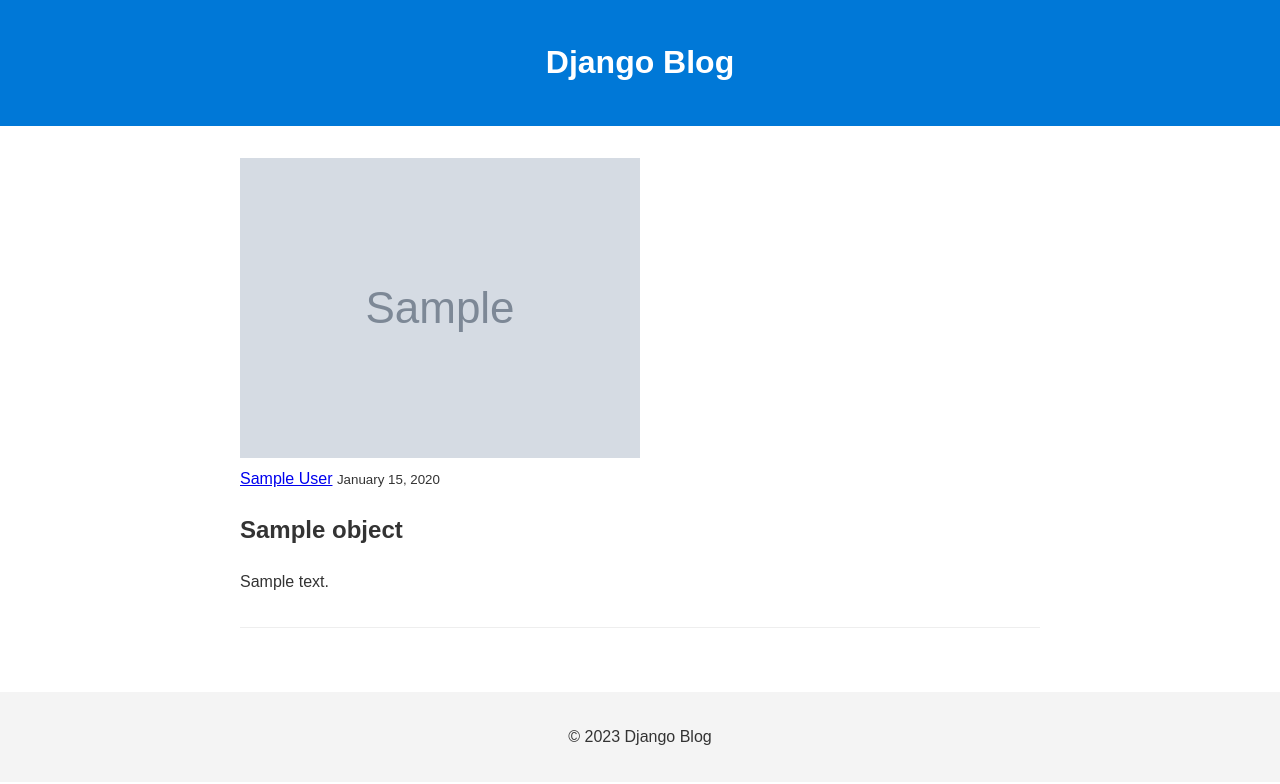
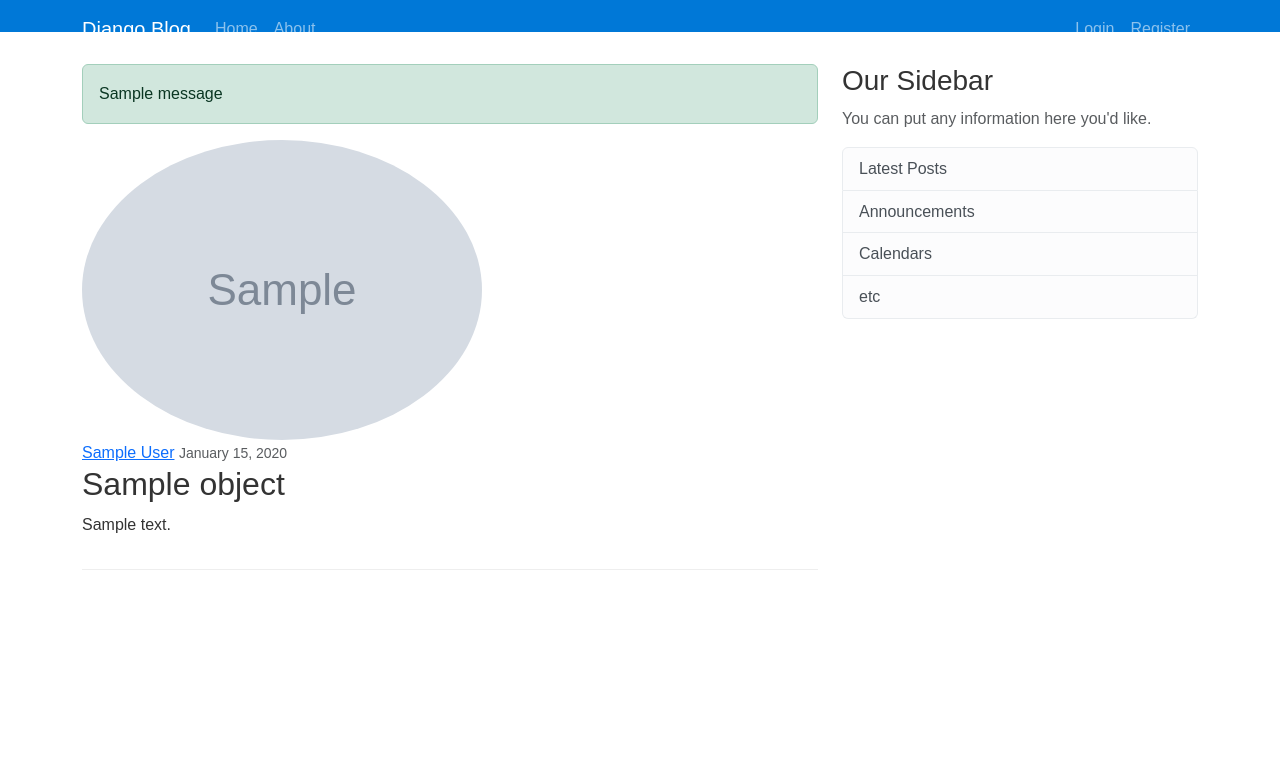
Before and after one commit to haystarkk/Alx_DjangoLearnLab, a Django app: template django_blog/blog/templates/blog/post_detail.html in a window 1280 px wide. Shown: the top 784 px of the page. Run offline with Django 5.2, Linux system fonts and the light colour scheme; the template is opened without the code that fills it: most values are stand-ins (such as "Sample title", 1, 10 or a date in 2020); grey boxes marked "Sample" are stand-in pictures; one stand-in notice (Sample message) is shown.

Commit message:
Update base.html

```diff
--- a/django_blog/blog/templates/blog/base.html
+++ b/django_blog/blog/templates/blog/base.html
@@ -3,30 +3,86 @@
 <head>
     <meta charset="UTF-8">
     <meta name="viewport" content="width=device-width, initial-scale=1.0">
-    <title>Django Blog</title>
+    {% if title %}
+        <title>Django Blog - {{ title }}</title>
+    {% else %}
+        <title>Django Blog</title>
+    {% endif %}
+    <!-- Bootstrap CSS -->
+    <link href="https://cdn.jsdelivr.net/npm/bootstrap@5.3.0/dist/css/bootstrap.min.css" rel="stylesheet">
+    <!-- Custom CSS -->
     <link rel="stylesheet" href="/static/blog/css/style.css">
 </head>
 <body>
-    <header>
-        <h1><a href="/">Django Blog</a></h1>
+    <header class="site-header">
+        <nav class="navbar navbar-expand-md navbar-dark bg-steel fixed-top">
+            <div class="container">
+                <a class="navbar-brand mr-4" href="{% url 'blog-home' %}">Django Blog</a>
+                <button class="navbar-toggler" type="button" data-toggle="collapse" data-target="#navbarToggle">
+                    <span class="navbar-toggler-icon"></span>
+                </button>
+                <div class="collapse navbar-collapse" id="navbarToggle">
+                    <div class="navbar-nav mr-auto">
+                        <a class="nav-item nav-link" href="{% url 'blog-home' %}">Home</a>
+                        <a class="nav-item nav-link" href="{% url 'about' %}">About</a>
+                    </div>
+                    <!-- Navbar Right Side -->
+                    <div class="navbar-nav ms-auto">
+                        {% if user.is_authenticated %}
+                            <a class="nav-item nav-link" href="{% url 'post-create' %}">New Post</a>
+                            <div class="nav-item dropdown">
+                                <a class="nav-link dropdown-toggle" href="#" id="navbarDropdown" role="button" data-bs-toggle="dropdown">
+                                    <img class="rounded-circle nav-profile-img" src="{{ user.profile.profile_pic.url }}" alt="Profile">
+                                    {{ user.username }}
+                                </a>
+                                <ul class="dropdown-menu">
+                                    <li><a class="dropdown-item" href="{% url 'profile' %}">Profile</a></li>
+                                    <li><a class="dropdown-item" href="{% url 'user-posts' user.username %}">My Posts</a></li>
+                                    <li><hr class="dropdown-divider"></li>
+                                    <li><a class="dropdown-item" href="{% url 'logout' %}">Logout</a></li>
+                                </ul>
+                            </div>
+                        {% else %}
+                            <a class="nav-item nav-link" href="{% url 'login' %}">Login</a>
+                            <a class="nav-item nav-link" href="{% url 'register' %}">Register</a>
+                        {% endif %}
+                    </div>
+                </div>
+            </div>
+        </nav>
     </header>
 
-    <main>
-        {% block content %}
-        {% for post in posts %}
-            <article>
-                <h2>{{ post.title }}</h2>
-                <p>By {{ post.author }} on {{ post.published_date|date:"F d, Y" }}</p>
-                <p>{{ post.content }}</p>
-            </article>
-        {% endfor %}
-        {% endblock %}
+    <main role="main" class="container">
+        <div class="row">
+            <div class="col-md-8">
+                {% if messages %}
+                    {% for message in messages %}
+                        <div class="alert alert-{{ message.tags }}">
+                            {{ message }}
+                        </div>
+                    {% endfor %}
+                {% endif %}
+                {% block content %}{% endblock %}
+            </div>
+            <div class="col-md-4">
+                <div class="content-section">
+                    <h3>Our Sidebar</h3>
+                    <p class='text-muted'>You can put any information here you'd like.
+                        <ul class="list-group">
+                            <li class="list-group-item list-group-item-light">Latest Posts</li>
+                            <li class="list-group-item list-group-item-light">Announcements</li>
+                            <li class="list-group-item list-group-item-light">Calendars</li>
+                            <li class="list-group-item list-group-item-light">etc</li>
+                        </ul>
+                    </p>
+                </div>
+            </div>
+        </div>
     </main>
 
-    <footer>
-        <p>© 2023 Django Blog</p>
-    </footer>
-
+    <!-- Bootstrap JS Bundle with Popper -->
+    <script src="https://cdn.jsdelivr.net/npm/bootstrap@5.3.0/dist/js/bootstrap.bundle.min.js"></script>
+    <!-- Custom JS -->
     <script src="/static/blog/js/script.js"></script>
 </body>
 </html>
```
